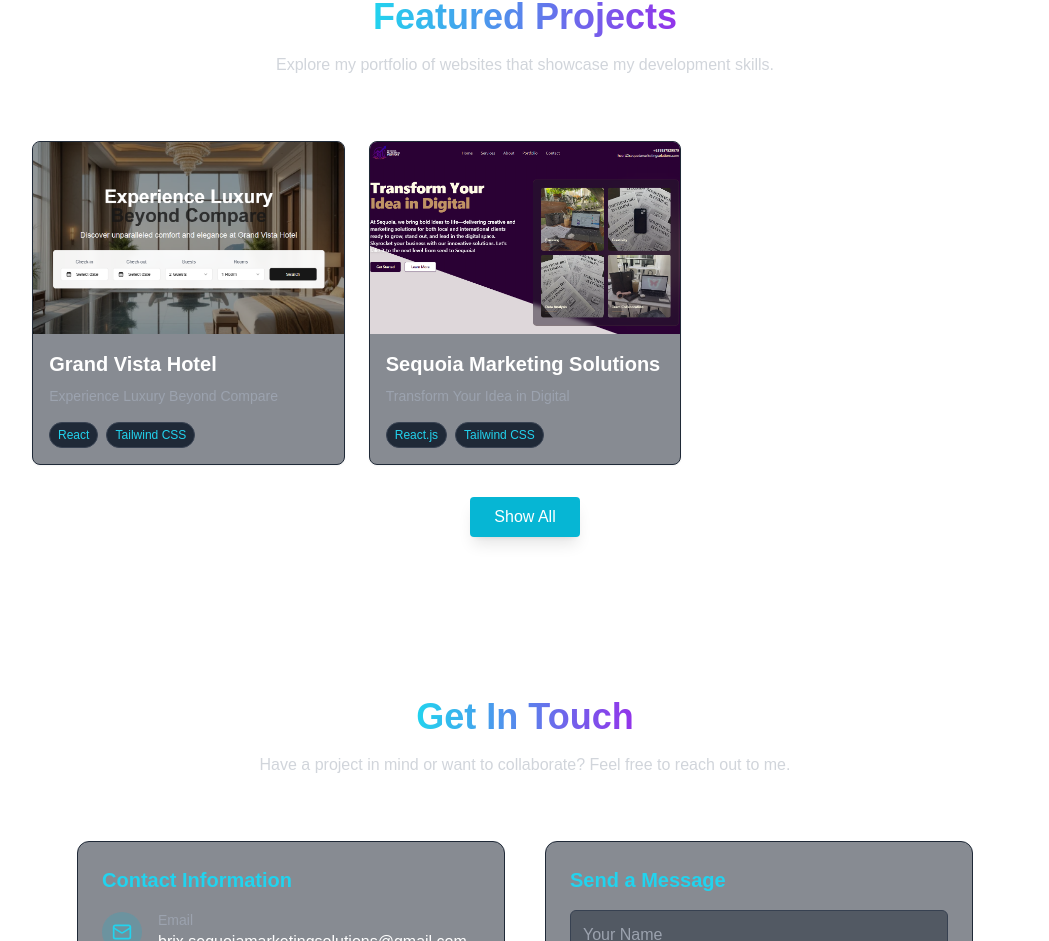
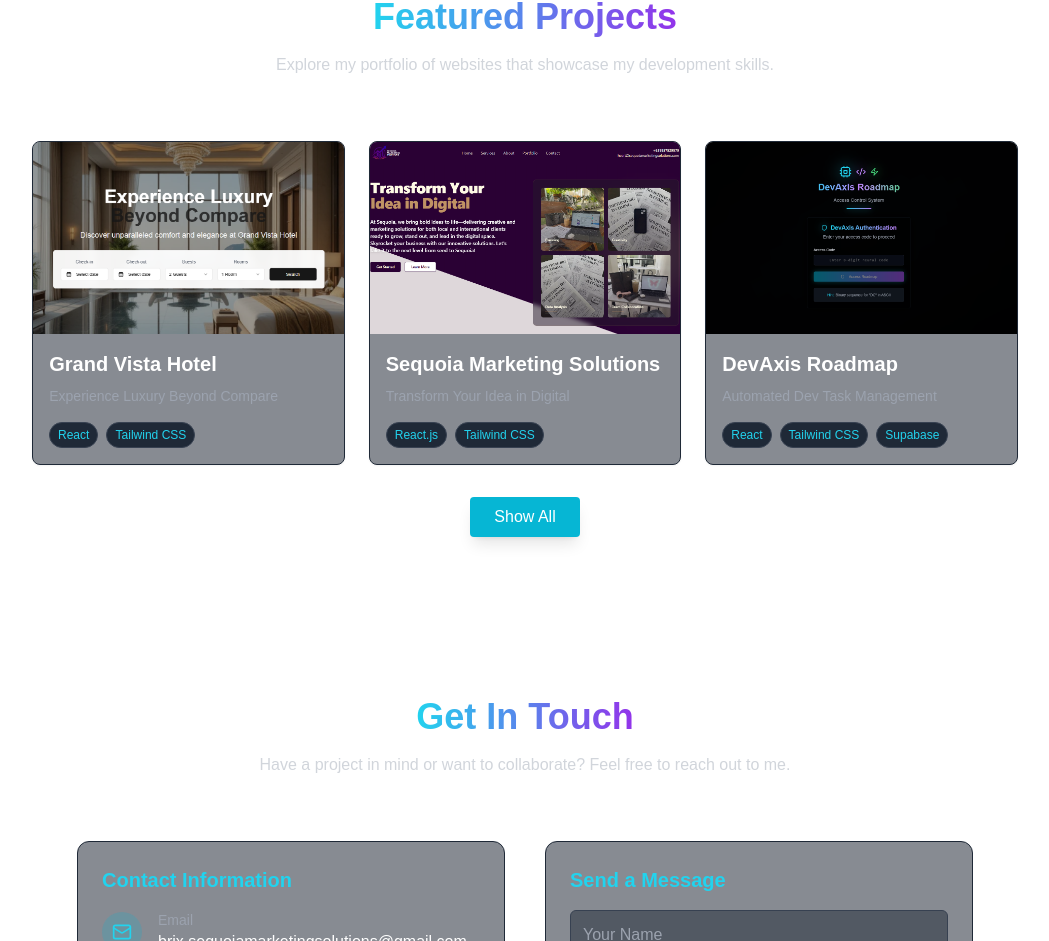
Before and after one commit to brickshow/futuristic-portfolio, a Next.js app: page / in a window 1280 px wide. Shown: the part 1465-2406 px from the top of the page, without its empty margins (115-1164 px from the left). Built offline with nearby package versions, Linux system fonts and the light colour scheme.

Commit message:
Add DexAxis

```diff
--- a/components/projects-section.tsx
+++ b/components/projects-section.tsx
@@ -25,12 +25,13 @@ export const projects = {
       image: "/Images/sequoia.png",
       url: "https://www.sequoiamarketingsolutions.com/",
     },
-    // {
-    //   title: "Analytics Dashboard",
-    //   description: "Real-time data visualization for business metrics",
-    //   tech: ["React", "D3.js", "Firebase"],
-    //   image: "/placeholder.svg?height=300&width=500",
-    // },
+    {
+      title: "DevAxis Roadmap",
+      description: "Automated Dev Task Management",
+      tech: ["React", "Tailwind CSS", "Supabase"],
+      image: "/Images/deaxis.png",
+      url:"https://devaxisroadmap.vercel.app/"
+    },
     // {
     //   title: "Analytics Dashboard",
     //   description: "Real-time data visualization for business metrics",
```
Also changed, not shown: public/Images/deaxis.png (added).
